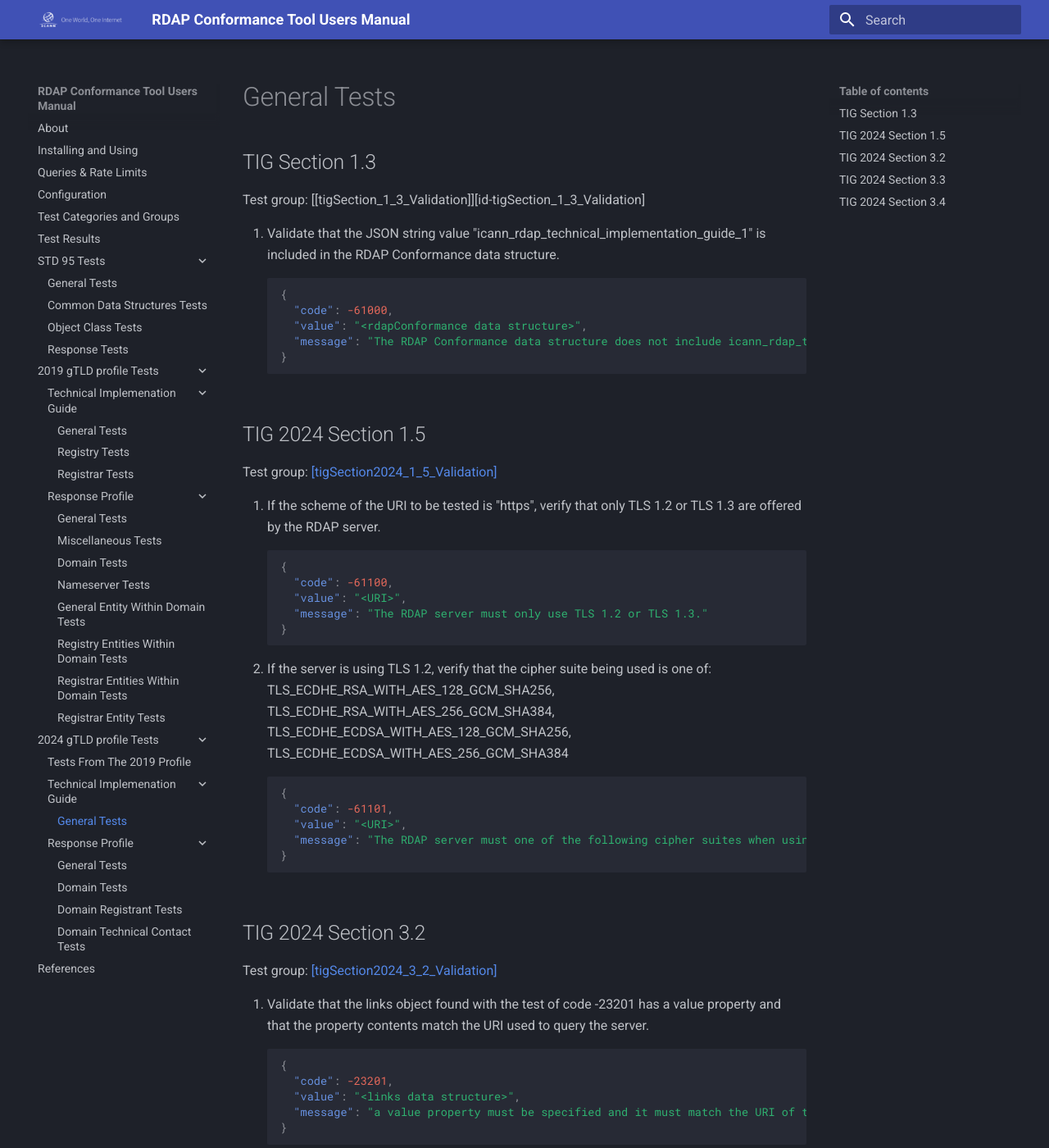
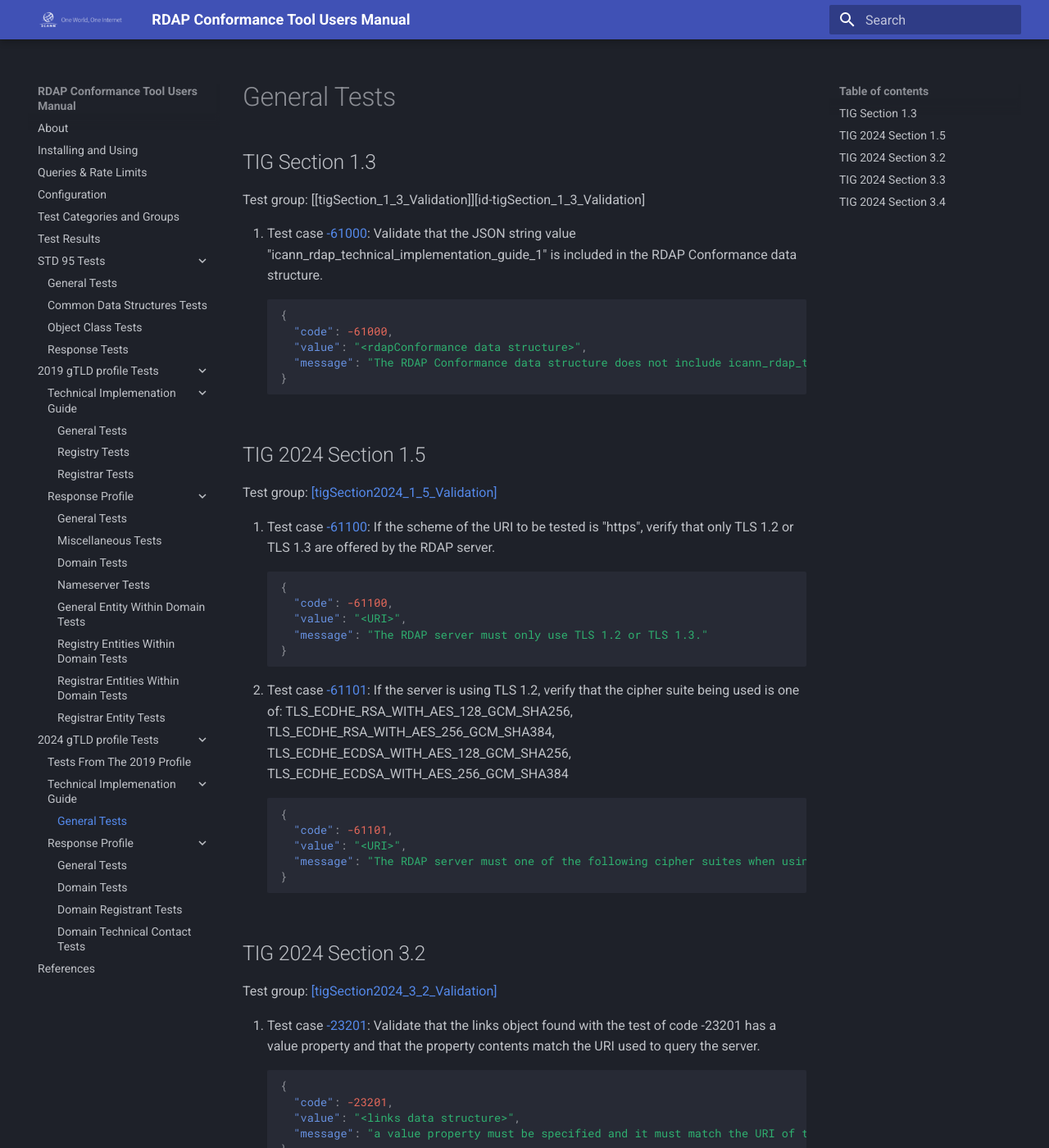
Before and after one commit to icann/rdap-conformance-tool, an MkDocs documentation site: the page built from docs/2024_gtld/tig/general.md, in a window 1280 px wide and 1400 px high. Shown: the whole window at 82% size. Built offline with MkDocs 1.6.1 and Material for MkDocs 9.7.7, drawn with Linux system fonts in a browser that asks for light colours; some of the changed text lies outside the part shown.

Commit message:
test case links

````diff
--- a/docs/2024_gtld/tig/general.md
+++ b/docs/2024_gtld/tig/general.md
@@ -4,7 +4,7 @@
 
 Test group: [[tigSection_1_3_Validation]][id-tigSection_1_3_Validation]
 
-1. Validate that the JSON string value "icann_rdap_technical_implementation_guide_1" is included in the RDAP Conformance data structure.
+1. Test case [-61000](#id-testCase-61000){ #id-testCase-61000 }: Validate that the JSON string value "icann_rdap_technical_implementation_guide_1" is included in the RDAP Conformance data structure.
 ```json
 {
   "code": -61000,
@@ -17,7 +17,7 @@
 
 Test group: [[tigSection2024_1_5_Validation]](#id-tigSection2024_1_5_Validation){ #id-tigSection2024_1_5_Validation }
 
-1. If the scheme of the URI to be tested is "https", verify that only TLS 1.2 or TLS 1.3 are offered by the RDAP server.
+1. Test case [-61100](#id-testCase-61100){ #id-testCase-61100 }: If the scheme of the URI to be tested is "https", verify that only TLS 1.2 or TLS 1.3 are offered by the RDAP server.
 ```json
 {
   "code": -61100,
@@ -25,7 +25,7 @@
   "message": "The RDAP server must only use TLS 1.2 or TLS 1.3."
 }
 ```
-2. If the server is using TLS 1.2, verify that the cipher suite being used is one of: TLS_ECDHE_RSA_WITH_AES_128_GCM_SHA256, TLS_ECDHE_RSA_WITH_AES_256_GCM_SHA384, TLS_ECDHE_ECDSA_WITH_AES_128_GCM_SHA256, TLS_ECDHE_ECDSA_WITH_AES_256_GCM_SHA384
+2. Test case [-61101](#id-testCase-61101){ #id-testCase-61101 }: If the server is using TLS 1.2, verify that the cipher suite being used is one of: TLS_ECDHE_RSA_WITH_AES_128_GCM_SHA256, TLS_ECDHE_RSA_WITH_AES_256_GCM_SHA384, TLS_ECDHE_ECDSA_WITH_AES_128_GCM_SHA256, TLS_ECDHE_ECDSA_WITH_AES_256_GCM_SHA384
 ```json
 {
   "code": -61101,
@@ -38,7 +38,7 @@
 
 Test group: [[tigSection2024_3_2_Validation]](#id-tigSection2024_3_2_Validation){ #id-tigSection2024_3_2_Validation }
 
-1. Validate that the links object found with the test of code -23201 has a value property and that the property contents match the URI used to query the server.
+1. Test case [-23201](#id-testCase-23201){ #id-testCase-23201 }: Validate that the links object found with the test of code -23201 has a value property and that the property contents match the URI used to query the server.
 ```json
 {
   "code": -23201,
@@ -51,7 +51,7 @@
 
 Test group: [[tigSection2024_3_3_Validation]](#id-tigSection2024_3_3_Validation){ #id-tigSection2024_3_3_Validation }
 
-1. Validate that at least one notices object is in the topmost object containing a links object with a rel property of “terms-of-service:
+1. Test case [-61200](#id-testCase-61200){ #id-testCase-61200 }: Validate that at least one notices object is in the topmost object containing a links object with a rel property of “terms-of-service:
 ```json
 {
   "code": -61200,
@@ -59,7 +59,7 @@
   "message": "The response must have one notice to the terms of service."
 }
 ```
-2. Validate that the links object above has an href property with an https or http URL.
+2. Test case [-61201](#id-testCase-61201){ #id-testCase-61201 }: Validate that the links object above has an href property with an https or http URL.
 ```json
 {
   "code": -61201,
@@ -67,7 +67,7 @@
   "message": "This link must have an href."
 }
 ```
-3. Validate that the links object above has a value property that is the URI used to query the RDAP server for this specific response.
+3. Test case [-61202](#id-testCase-61202){ #id-testCase-61202 }: Validate that the links object above has a value property that is the URI used to query the RDAP server for this specific response.
 ```json
 {
   "code": -61202,
@@ -80,7 +80,7 @@
 
 Test group: [[tigSection2024_3_4_Validation]](#id-tigSection2024_3_4_Validation){ #id-tigSection2024_3_4_Validation }
 
-1. Validate that the server responds to a /help query with an HTTP 200 OK and a valid RDAP JSON Response to /help.
+1. Test case [-20701](#id-testCase-20701){ #id-testCase-20701 }: Validate that the server responds to a /help query with an HTTP 200 OK and a valid RDAP JSON Response to /help.
 ```json
 {
   "code": -20701,
````
